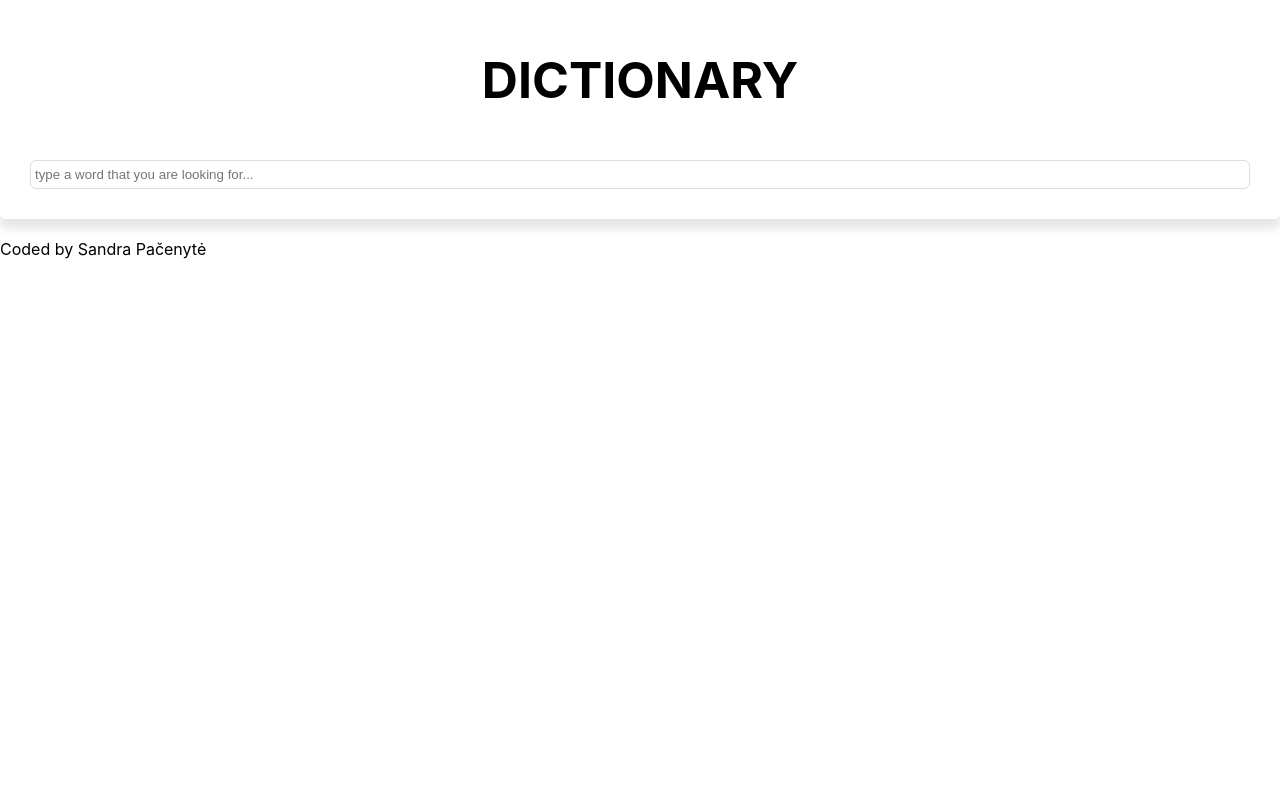
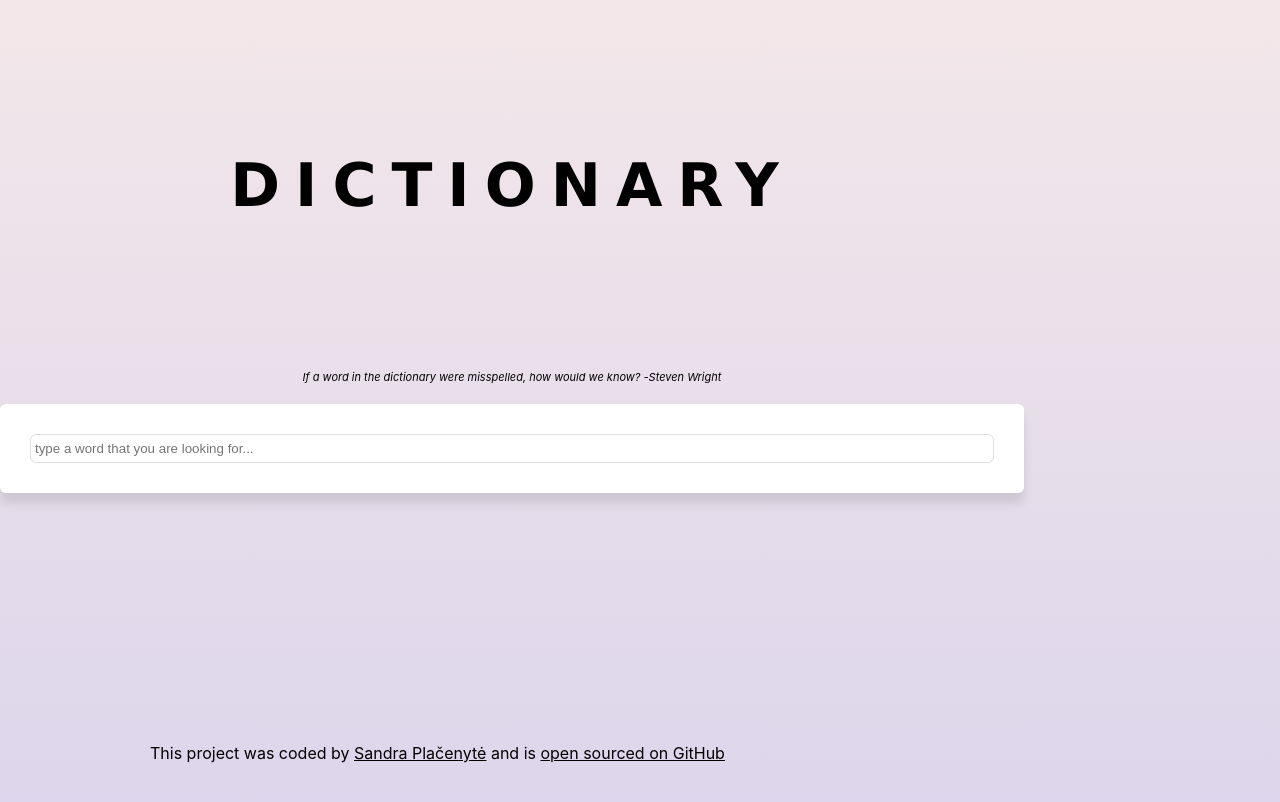
Before and after one commit to Sandruttee/dictionary-app, a React (Create React App) app: page / in a window 1280 px wide. Shown: the top 802 px of the page. Built offline with nearby package versions, Linux system fonts and the light colour scheme; the HTML template or start-up script is replaced by a standard one.

Commit message:
css styling, background colour

```diff
--- a/src/App.css
+++ b/src/App.css
@@ -1,10 +1,43 @@
+.App {
+  background: linear-gradient(to top, #dad4ec 0%, #dad4ec 1%, #f3e7e9 100%);
+}
+
+.container {
+  max-width: 80%;
+}
 .title {
   text-align: center;
-  margin-top: 50px;
-  font-size: 50px;
+  padding: 150px;
+  font-size: 60px;
   font-weight: bold;
+  font-family: Verdana, Geneva, Tahoma, sans-serif;
+  letter-spacing: 15px;
 }
 
 .App {
   text-align: left;
 }
+
+footer {
+  margin-top: 100px;
+  padding: 150px;
+}
+
+.name-tag,
+.git-tag {
+  color: black;
+}
+
+.name-tag:hover {
+  cursor: pointer;
+  opacity: 0.5;
+}
+.git-tag:hover {
+  cursor: pointer;
+  opacity: 0.5;
+}
+.citation {
+  font-style: italic;
+  text-align: center;
+  font-size: 11px;
+}
--- a/src/App.js
+++ b/src/App.js
@@ -6,12 +6,34 @@ function App() {
     <div className="App">
       <div className="container">
         <div className="title">DICTIONARY</div>
-
+        <div className="citation">
+          If a word in the dictionary were misspelled, how would we know?
+          -Steven Wright
+        </div>
         <main>
           {" "}
           <Dictionary />
         </main>
-        <footer className="text-center">Coded by Sandra Pačenytė</footer>
+        <footer className="text-center">
+          This project was coded by{" "}
+          <a
+            href="https://www.linkedin.com/in/sandra-pla%C4%8Denyt%C4%97-208403191/"
+            target="_blank"
+            rel="noopener noreferrer"
+            className="name-tag"
+          >
+            Sandra Plačenytė
+          </a>{" "}
+          and is{" "}
+          <a
+            href="https://github.com/Sandruttee/my-weather-application"
+            target="_blank"
+            rel="noopener noreferrer"
+            className="git-tag"
+          >
+            open sourced on GitHub
+          </a>
+        </footer>
       </div>{" "}
     </div>
   );
```
